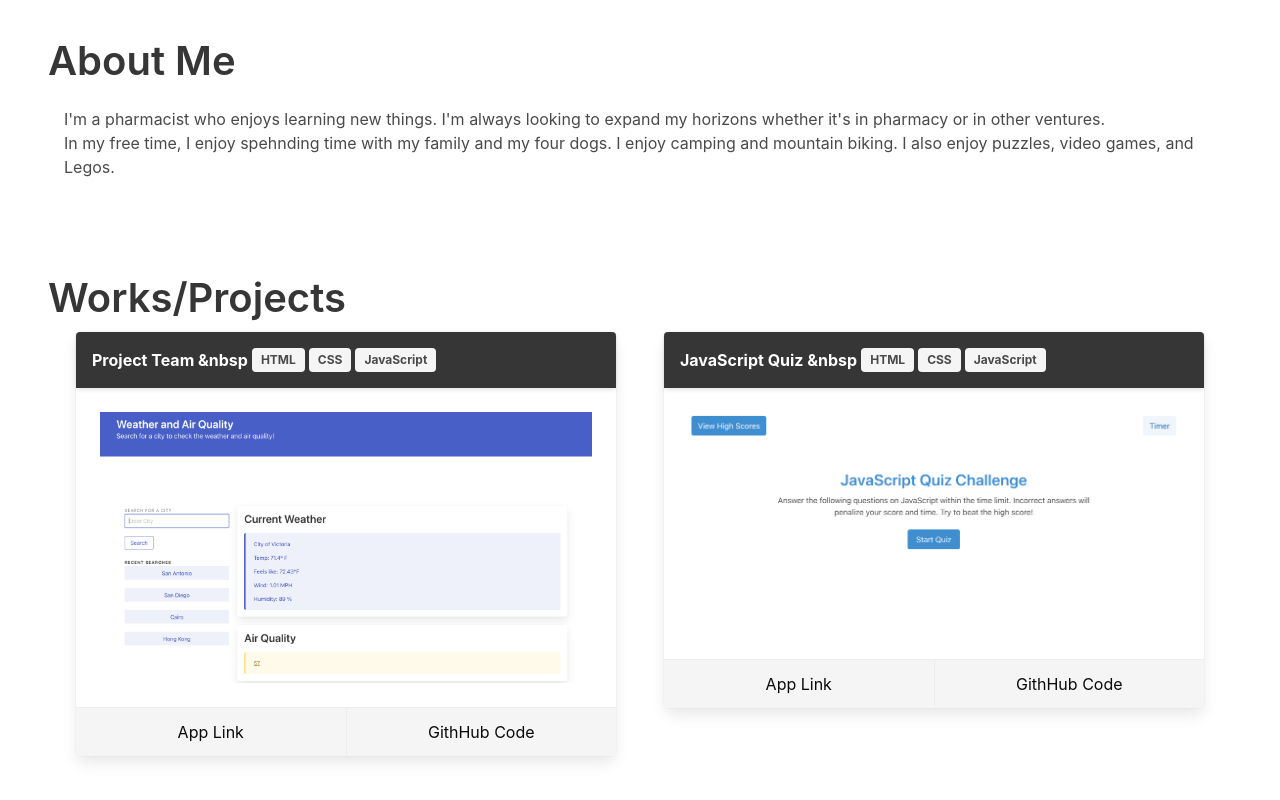
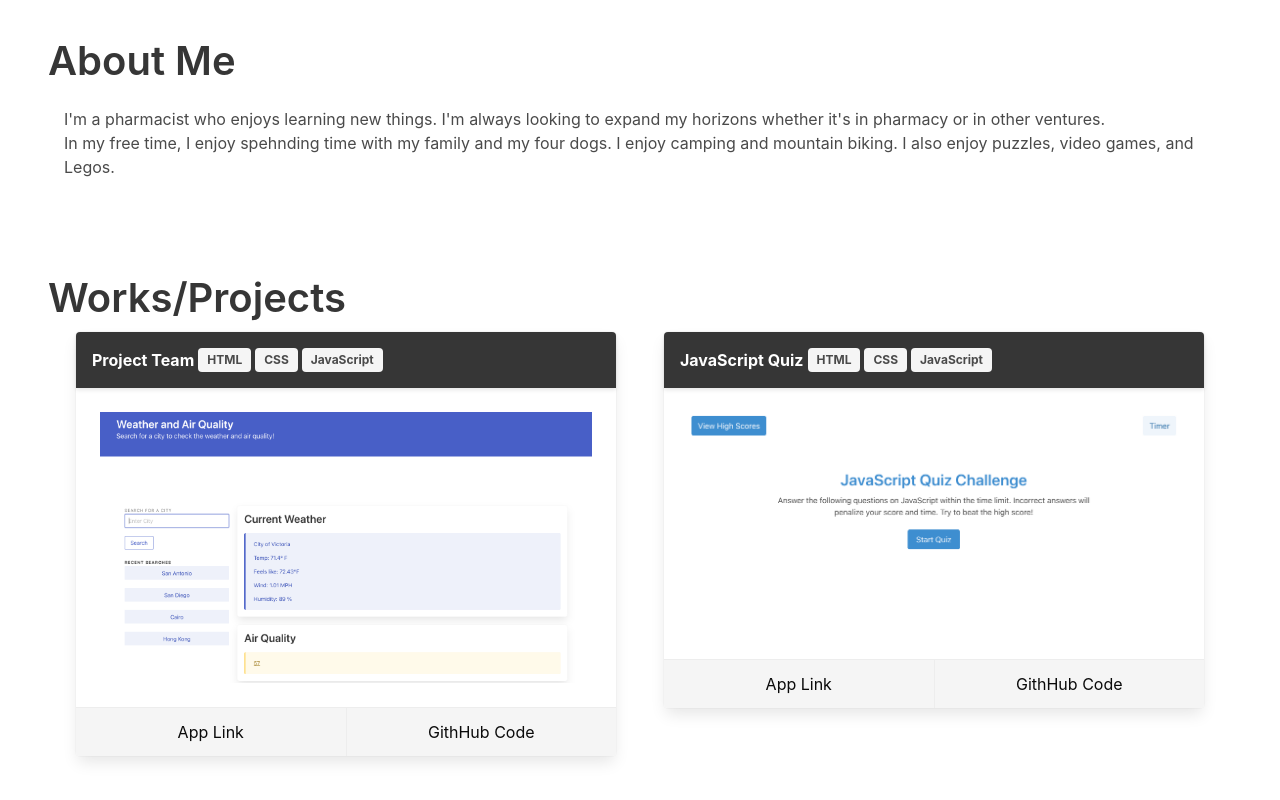
Before and after one commit to jennyk1989/react-portfolio, a React (Create React App) app: page / in a window 1280 px wide. Shown: the part 666-1466 px from the top of the page. Built offline with nearby package versions, Linux system fonts and the light colour scheme.

Commit message:
Update Projects.js

```diff
--- a/src/components/Projects.js
+++ b/src/components/Projects.js
@@ -17,7 +17,7 @@ export default function Projects() {
                         <div className="card m-3">
                             <header className="card-header has-background-dark">
                                 <p className="card-header-title">
-                                    <span className="has-text-white">Project Team &nbsp</span>
+                                    <span className="has-text-white">Project Team </span>
                                     <span className="tag m-1">HTML</span>
                                     <span className="tag">CSS</span>
                                     <span className="tag m-1">JavaScript</span>
@@ -44,7 +44,7 @@ export default function Projects() {
                         <div className="card m-3">
                             <header className="card-header has-background-dark">
                                 <p className="card-header-title">
-                                    <span className="has-text-white">JavaScript Quiz &nbsp</span>
+                                    <span className="has-text-white">JavaScript Quiz</span>
                                     <span className="tag m-1">HTML</span>
                                     <span className="tag">CSS</span>
                                     <span className="tag m-1">JavaScript</span>
```
